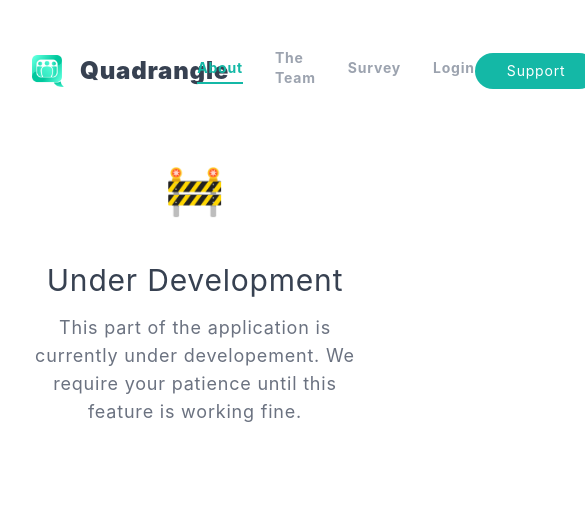
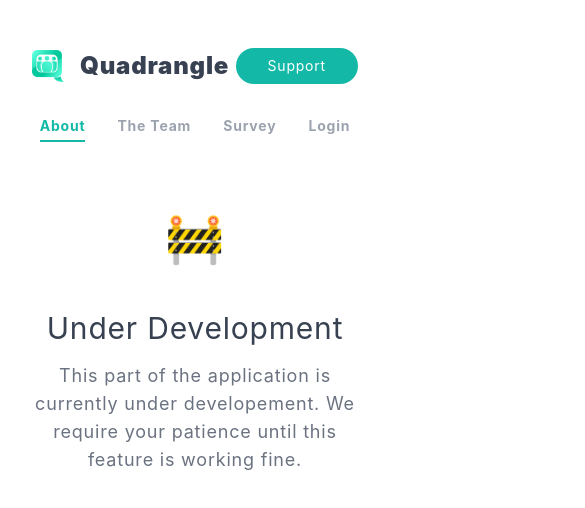
Before and after one commit to eru123/quadrangle-nuxt, a Nuxt app: page /about in a window 390 px wide. Shown: the top 508 px of the page, 585 px wide, since content can reach past the window. Built offline with nearby package versions, Linux system fonts and the light colour scheme; no server answers.

Commit message:
support mobile UI

```diff
--- a/components/LandingHeader.vue
+++ b/components/LandingHeader.vue
@@ -23,14 +23,14 @@
   @apply w-full flex flex-col items-center justify-center;
 
   .c {
-    @apply w-full pb-6 pt-12 px-8 flex flex-row items-center;
+    @apply w-full pb-6 pt-12 px-8 grid grid-cols-2 lg:grid-cols-3 items-center;
     max-width: $max-screen-width;
 
     .g {
-      @apply flex flex-row items-center flex-1;
+      @apply flex flex-row items-center lg:flex-1;
 
       &.b {
-        @apply justify-start;
+        @apply justify-start order-1;
 
         .l {
           @apply w-8 h-8 mr-4;
@@ -43,10 +43,10 @@
       }
 
       &.i {
-        @apply justify-center;
+        @apply justify-center order-3 lg:order-2 col-span-2 lg:col-span-1 mt-8 lg:mt-0;
 
         .i {
-          @apply text-gray-400 hover:text-teal-500 text-sm border-b-2 pb-1 border-white font-bold transition duration-200 ease-in-out;
+          @apply text-gray-400 hover:text-teal-500 text-sm border-b-2 pb-1 border-white font-bold transition duration-200 ease-in-out lg:block;
           font-family: -apple-system, BlinkMacSystemFont, 'Segoe UI', Roboto, Oxygen, Ubuntu, Cantarell, 'Open Sans', 'Helvetica Neue', sans-serif;
 
           &:not(:last-child) {
@@ -60,7 +60,7 @@
       }
 
       &.l {
-        @apply justify-end;
+        @apply justify-end order-2 lg:order-3;
 
         .i {
           @apply bg-teal-500 hover:bg-teal-600 text-sm text-white px-8 py-2 rounded-full transition duration-200 ease-in-out;
```
